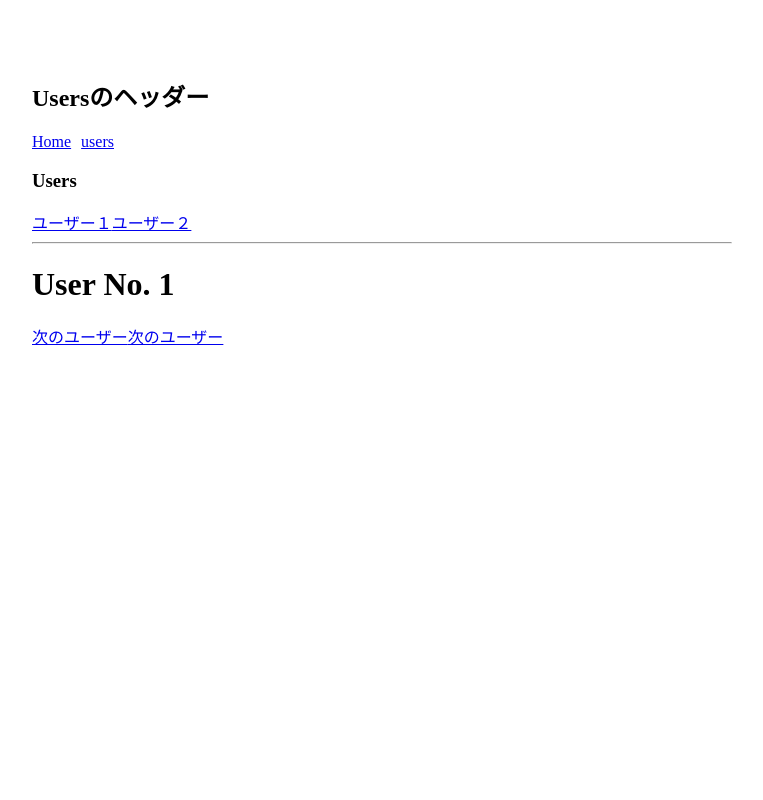
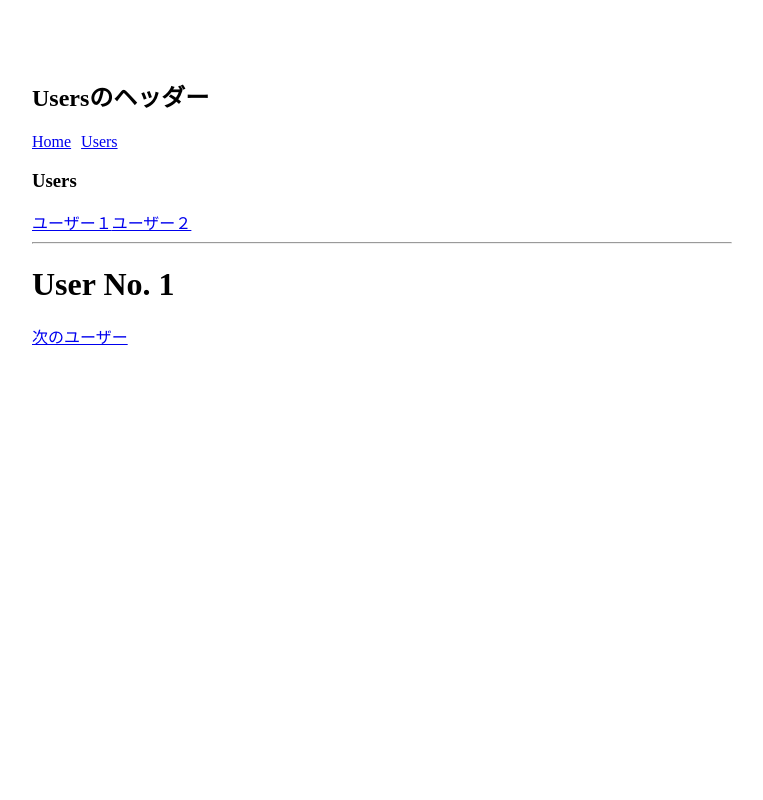
Before and after one commit to fujicho/spa-vuejs, a Vue app: page /users/1 in a window 1280 px wide. Shown: the top 800 px of the page, without its empty margins (258-1021 px from the left). Built offline with nearby package versions, Linux system fonts and the light colour scheme.

Commit message:
scrollBehavior

```diff
--- a/src/App.vue
+++ b/src/App.vue
@@ -1,10 +1,7 @@
 <template>
   <div style="width: 700px;margin: auto; padding-top:50px">
     <router-view name="header"></router-view>
-    <transition name="fade"
-                mode="out-in">
-      <router-view></router-view>
-    </transition>
+    <router-view></router-view>
   </div>
 </template>
 
--- a/src/router.js
+++ b/src/router.js
@@ -30,11 +30,22 @@ export default new Router({
     },
     children:[
       { path: "posts",component: UsersPosts},
-      { path: "profile",component: UsersProfile, name: "users-id-profile"},
+      { path: "profile",component: UsersProfile, name: "users-id-profile"}
       ]
     },
-    {path: "/hello",
+    {path: "*",
     redirect: "/"
     }
-  ]
+  ],
+  scrollBehavior(to,from,savedPosition){
+    if(savedPosition){
+      return savedPosition;
+    }
+    if (to.hash){
+      return{
+        selector: to.hash
+      };
+    }
+    return {x:0,y:0};
+  }
 });
--- a/src/views/HeaderHome.vue
+++ b/src/views/HeaderHome.vue
@@ -2,7 +2,7 @@
   <nav>
     <h2>Homeのヘッダー</h2>
     <router-link to="/" active-class="link--active" class="link" exact>Home</router-link>
-    <router-link to="/users"
+    <router-link :to="{name: 'users-id-profile',params: {id:1},hash:'#next-user'}"
     active-class="link--active" class="link" exact>users</router-link>
   </nav>
 </template>
--- a/src/views/HeaderUsers.vue
+++ b/src/views/HeaderUsers.vue
@@ -2,8 +2,7 @@
   <nav>
     <h2>Usersのヘッダー</h2>
     <router-link to="/" active-class="link--active" class="link" exact>Home</router-link>
-    <router-link to="/users"
-    active-class="link--active" class="link" exact>users</router-link>
+    <router-link to="/users" active-class="link--active" class="link" exact>Users</router-link>
   </nav>
 </template>
 
--- a/src/views/Users.vue
+++ b/src/views/Users.vue
@@ -6,10 +6,11 @@
 
     <hr>
     <h1>User No. {{ id }}</h1>
-    <router-link :to="'/users/' + (Number(id) + 1) + '/profile'">次のユーザー</router-link>
-    <router-link :to="{name: 'users-id-profile',params: {id: Number(id) + 1}}">次のユーザー</router-link>
-
+    <router-link :to="'/users/' + (Number(id) + 1) + '/profile?lang=ja#next-user'">次のユーザー</router-link>
     <router-view></router-view>
+    <div style="height: 700px;"></div>
+    <router-link id="next-user" :to="{name: 'users-id-profile',params: {id: Number(id) + 1 },query: { lang: 'ja', page: 2 },hash:'#next-user'}">次のユーザー</router-link>
+    <div style="height: 1600px;"></div>
   </div>
 </template>
 
```
